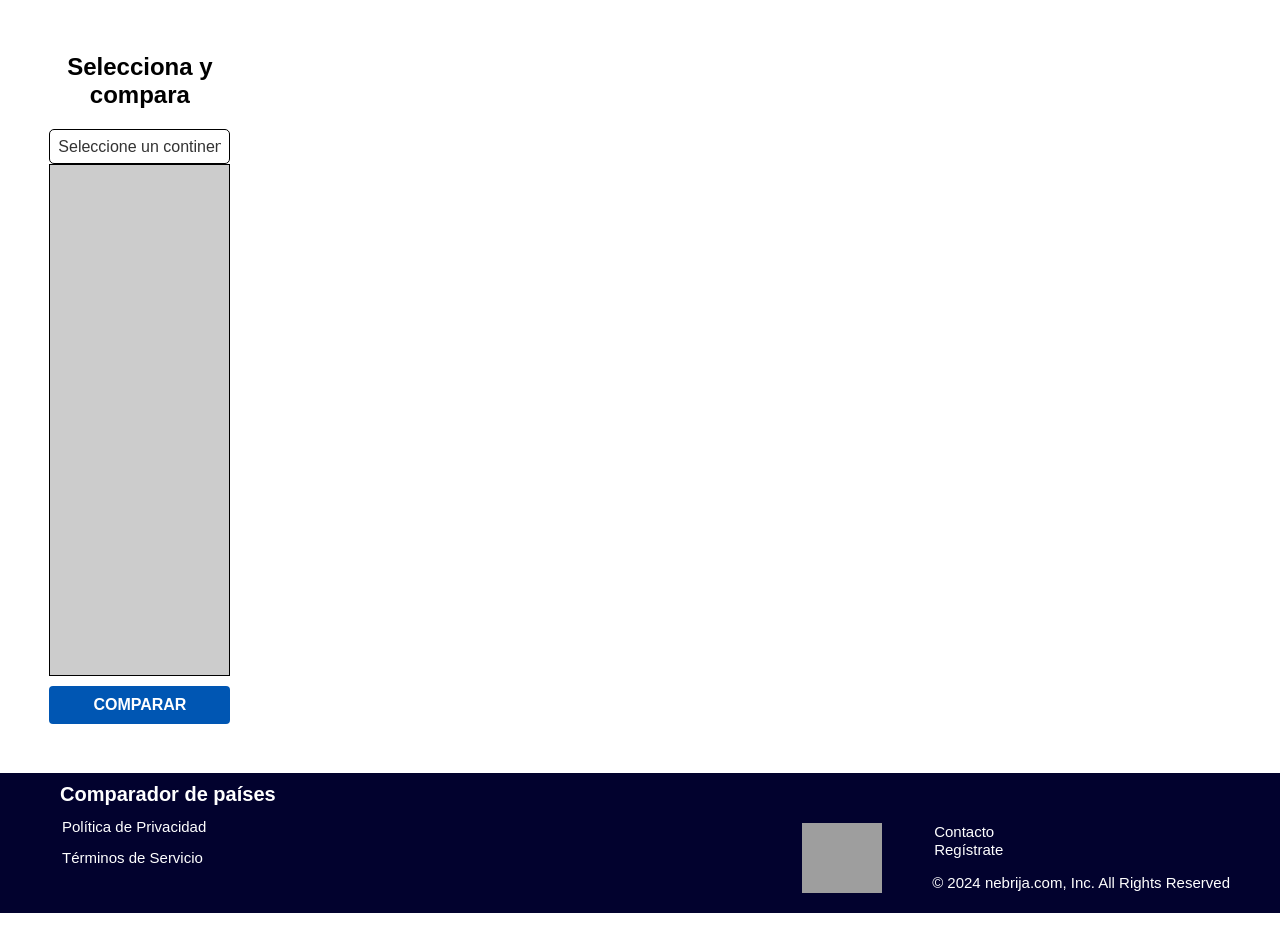
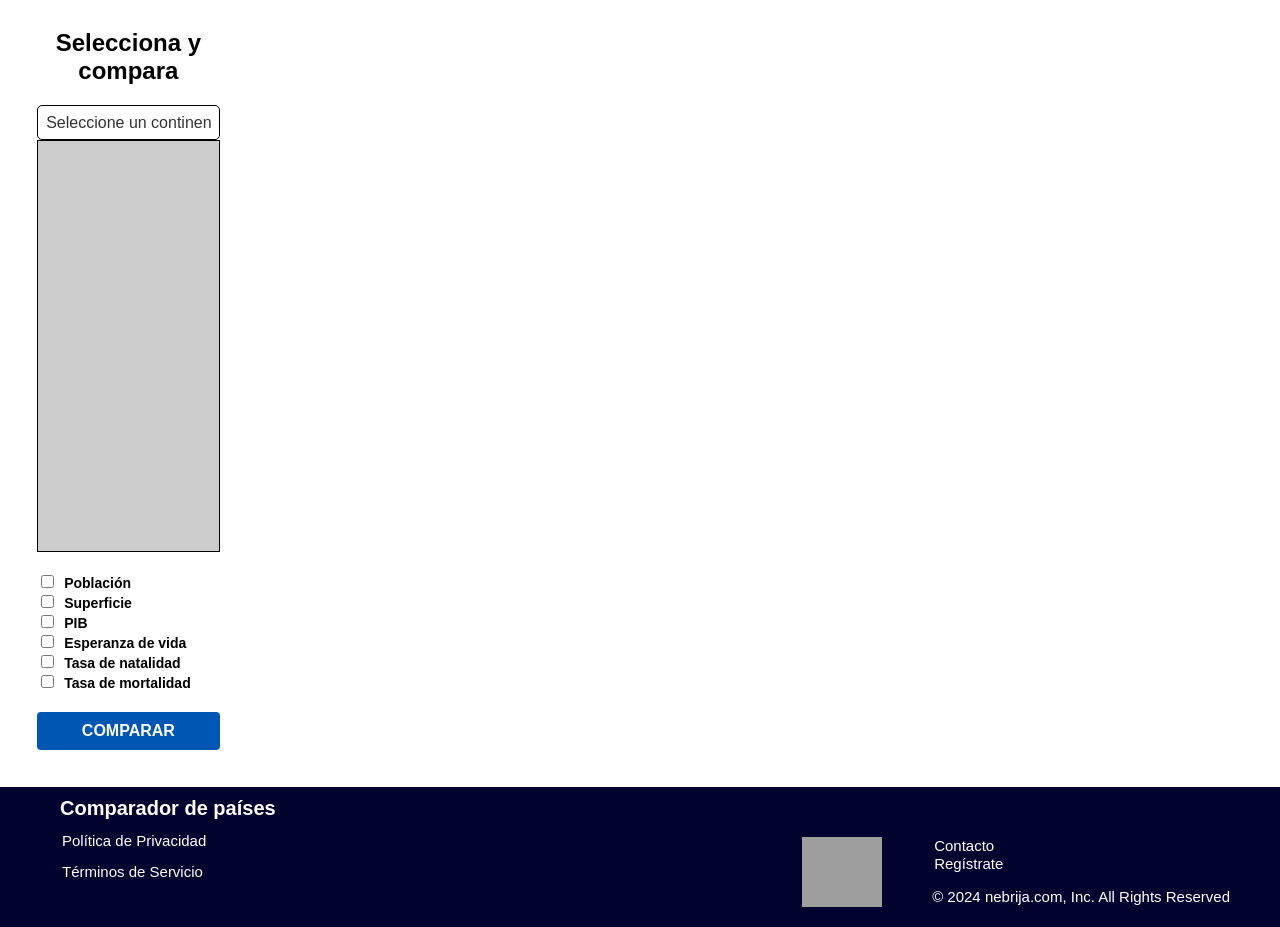
Before and after one commit to lopezviktor/proyectoComparador, a PHP site: page /comparadorPaises.php in a window 1280 px wide. Shown: the part 100-1027 px from the top of the page. Run offline with PHP 8.4, Linux system fonts and the light colour scheme; grey boxes are pictures that could not be loaded.

Commit message:
Implementación de comparador por checkboxes

```diff
--- a/backend/controlador/GenerarJsonPaises.php
+++ b/backend/controlador/GenerarJsonPaises.php
@@ -18,8 +18,8 @@
 $continente = isset($_GET['continente']) ? $_GET['continente'] : '';
 
 // Define la consulta SQL base para seleccionar los datos de los países.
-//$query = "SELECT nombre, bandera, poblacion, superficie, PIB, esperanzaVida, tasaNatalidad, tasaMortalidad FROM paises";
-$query = "SELECT nombre, bandera, FORMAT(poblacion, 0) as poblacion, FORMAT(superficie, 0) as superficie, FORMAT(PIB, 0) as PIB, FORMAT(esperanzaVida, 2) as esperanzaVida, FORMAT(tasaNatalidad, 2) as tasaNatalidad, FORMAT(tasaMortalidad, 2) as tasaMortalidad FROM paises";
+$query = "SELECT nombre, bandera, poblacion, superficie, PIB, esperanzaVida, tasaNatalidad, tasaMortalidad FROM paises";
+//$query = "SELECT nombre, bandera, FORMAT(poblacion, 0) as poblacion, FORMAT(superficie, 0) as superficie, FORMAT(PIB, 0) as PIB, FORMAT(esperanzaVida, 2) as esperanzaVida, FORMAT(tasaNatalidad, 2) as tasaNatalidad, FORMAT(tasaMortalidad, 2) as tasaMortalidad FROM paises";
 
 // Modifica la consulta si se ha proporcionado un continente específico.
 if (!empty($continente)) {
--- a/frontend/css/styles.css
+++ b/frontend/css/styles.css
@@ -361,7 +361,7 @@
 
 
 #listaPaises{
-    height: 500px;
+    height: 400px;
     overflow-y: auto;
     border: 1px solid #000000;
     background-color: #ccc;
@@ -370,7 +370,7 @@
 }
 #comparadorForm {
     width: 15%; /* O ajusta según tus necesidades */
-    margin: 2%; /* Espacio entre el formulario y la tabla */
+    margin: 0 1% 1% 1%; /* Espacio entre el formulario y la tabla */
 }
 
 #ResultadosComparacion {
@@ -380,6 +380,9 @@
 
 }
 
+#opcionesComparacion{
+    margin: 20px 0;
+}
 
 /* Estilos base para la tabla */
 .tabla-comparativa {
@@ -514,14 +517,14 @@
 /* Estilos para los botones dentro de la tabla */
 #tablaPaises button {
     padding: 5px 10px; /* Espaciado interno para el botón */
-    background-color: #b5b4b4; /* Color de fondo gris claro */
+    background-color: #0056b3; /* Color de fondo gris claro */
     border: none; /* Sin bordes */
     cursor: pointer; /* Cursor en forma de mano al pasar el ratón */
     transition: background-color 0.3s; /* Transición suave del color de fondo */
 }
 
 #tablaPaises button:hover {
-    background-color: #010b65; /* Cambiar color de fondo al pasar el ratón */
+    background-color: #012a56; /* Cambiar color de fondo al pasar el ratón */
 }
 
 /* Estilos para los inputs dentro de la tabla para editar datos */
--- a/frontend/html/comparadorPaises.php
+++ b/frontend/html/comparadorPaises.php
@@ -19,18 +19,24 @@
             <form id="comparadorForm">
             <h2>Selecciona y compara</h2>
                 <select id="selectorContinente">
-                <option value="">Seleccione un continente</option>
-                <option value="Europa">Europa</option>
-                <option value="Asia">Asia</option>
-                <option value="America">América</option>
-                <option value="Africa">África</option>
+                    <option value="">Seleccione un continente</option>
+                    <option value="Europa">Europa</option>
+                    <option value="Asia">Asia</option>
+                    <option value="America">América</option>
+                    <option value="Africa">África</option>
                 <option value="Oceania">Oceanía</option>
                 </select>
-
                 <div id="listaPaises">
                     <!-- Los paises se cargarán aquí -->
                 </div>
-
+                <div id="opcionesComparacion">
+                    <label><input type="checkbox" name="comparacion" value="poblacion" id="checkedPoblacion">Población</label> <br>
+                    <label><input type="checkbox" name="comparacion" value="superficie" id="checkedSuperficie">Superficie</label> <br>
+                    <label><input type="checkbox" name="comparacion" value="pib" id="checkedPib">PIB</label> <br>
+                    <label><input type="checkbox" name="comparacion" value="esperanzaVida" id="checkedEsperanzaVida">Esperanza de vida</label> <br>
+                    <label><input type="checkbox" name="comparacion" value="tasaNatalidad" id="checkedTasaNatalidad">Tasa de natalidad</label> <br>
+                    <label><input type="checkbox" name="comparacion" value="tasaMortalidad" id="checkedTasaMortalidad">Tasa de mortalidad</label> <br>
+                </div>
                 <button type="button" onclick="comparadorPaises()">Comparar</button>
             </form>
 
--- a/frontend/js/comparador.js
+++ b/frontend/js/comparador.js
@@ -62,13 +62,35 @@
     const divResultados = document.getElementById('ResultadosComparacion');
     divResultados.innerHTML = ''; // Limpiar resultados anteriores
 
+    const checkedPoblacion = document.getElementById("checkedPoblacion");
+    const checkedSuperficie = document.getElementById("checkedSuperficie");
+    const checkedPib = document.getElementById("checkedPib");
+    const checkedEsperanzaVida = document.getElementById("checkedEsperanzaVida");
+    const checkedTasaNatalidad = document.getElementById("checkedTasaNatalidad");
+    const checkedTasaMortalidad = document.getElementById("checkedTasaMortalidad");
+
+
     agregarTablaPrincipal(paisesSeleccionados);
+
+    // Verificar el estado de cada checkbox antes de agregar la tabla de comparación correspondiente
+    if (checkedPoblacion.checked) {
         agregarTablaComparacion(paisesSeleccionados, 'poblacion', 'Comparación por Población (hab.):');
+    }
+    if (checkedSuperficie.checked) {
         agregarTablaComparacion(paisesSeleccionados, 'superficie', 'Comparación por Superficie (km2):');
+    }
+    if (checkedPib.checked) {
         agregarTablaComparacion(paisesSeleccionados, 'PIB', 'Comparación por PIB (mill. €):');
+    }
+    if (checkedEsperanzaVida.checked) {
         agregarTablaComparacion(paisesSeleccionados, 'esperanzaVida', 'Comparación por esperanza de vida (años):');
+    }
+    if (checkedTasaNatalidad.checked) {
         agregarTablaComparacion(paisesSeleccionados, 'tasaNatalidad', 'Comparación por la tasa de natalidad (%):');
+    }
+    if (checkedTasaMortalidad.checked) {
         agregarTablaComparacion(paisesSeleccionados, 'tasaMortalidad', 'Comparación por la tasa de mortalidad (%):');
+    }
 }
 
 function agregarTablaPrincipal(paisesSeleccionados) {
```
Also changed, not shown: frontend/html/tablaPaisesAdmin.php (+16 -0 lines). Lines whose indentation alone changed are shown as unchanged.
